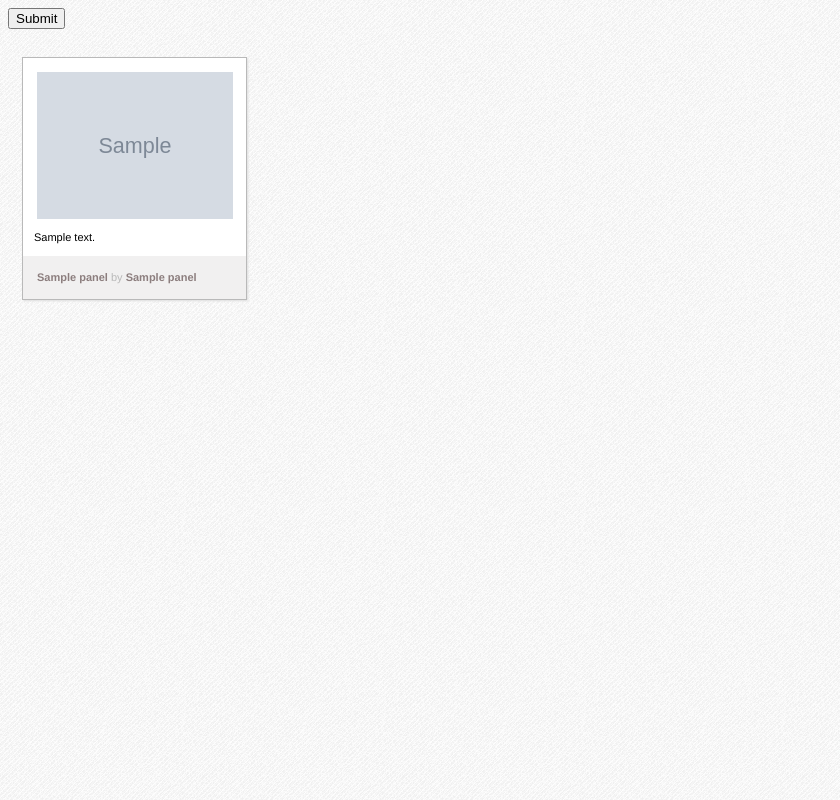
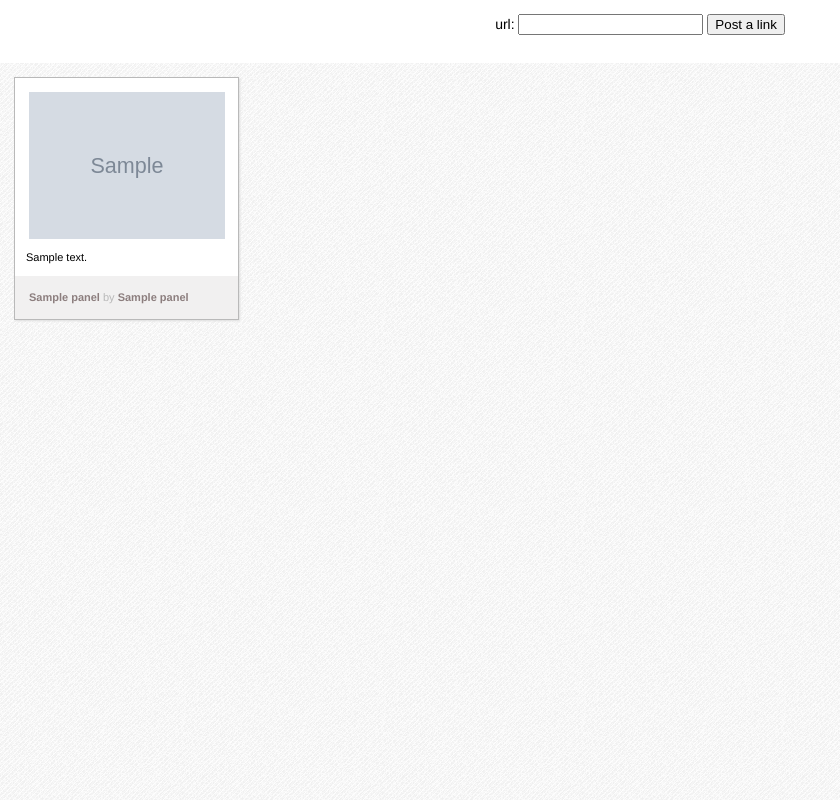
Before and after one commit to pkarl/pinterest-junior, a Django app: template app/app/templates/home.html in a window 1280 px wide. Shown: the whole page, without its empty margins (0-840 px from the left). Run offline with Django 3.2, Linux system fonts and the light colour scheme; the template is opened without the code that fills it: values that come from a table or form of the project are taken from there, most other values are stand-ins (such as "Sample title", 1, 10 or a date in 2020); grey boxes marked "Sample" are stand-in pictures; parts of the project's set-up code (start-up, migrations or seed data) failed here and were passed over.

Commit message:
added date_created to model + order_by to query. tweaked form layout/design a tiny bit

```diff
--- a/app/app/models.py
+++ b/app/app/models.py
@@ -12,6 +12,9 @@ class Link(models.Model):
     date_created = models.DateTimeField(auto_now=True, editable=False)
 
     def save(self, *args, **kwargs):
+        """
+            custom save function to grab URL information when necessary
+        """
         if not self.data:
             self.set_link_data()
         super(Link, self).save(*args, **kwargs)
--- a/app/app/static/css/base.css
+++ b/app/app/static/css/base.css
@@ -3,6 +3,16 @@ body {
 	background: url('/static/images/debut_light.png');
 
 	font-family: "helvetica neue", arial, sans-serif;
+
+	margin: 0;
+	padding: 0;
+}
+
+header {
+	background: #FFF;
+	padding: 1em;
+
+	text-align: center;
 }
 
 .pinterst-panel-col {
--- a/app/app/templates/link_form.html
+++ b/app/app/templates/link_form.html
@@ -1,4 +1,3 @@
 <form action="/process_url/" method="post">{% csrf_token %}
-	{{ form.as_p }}
-	<input type="submit" value="Submit" />
+		<label for="id_url">url:</label> <input type="text" id="id_url" name="url"> <input type="submit" value="Post a link" />
 </form>
```
Also changed, not shown: app/app/views.py (+1 -11 lines), app/link_archive.db.
